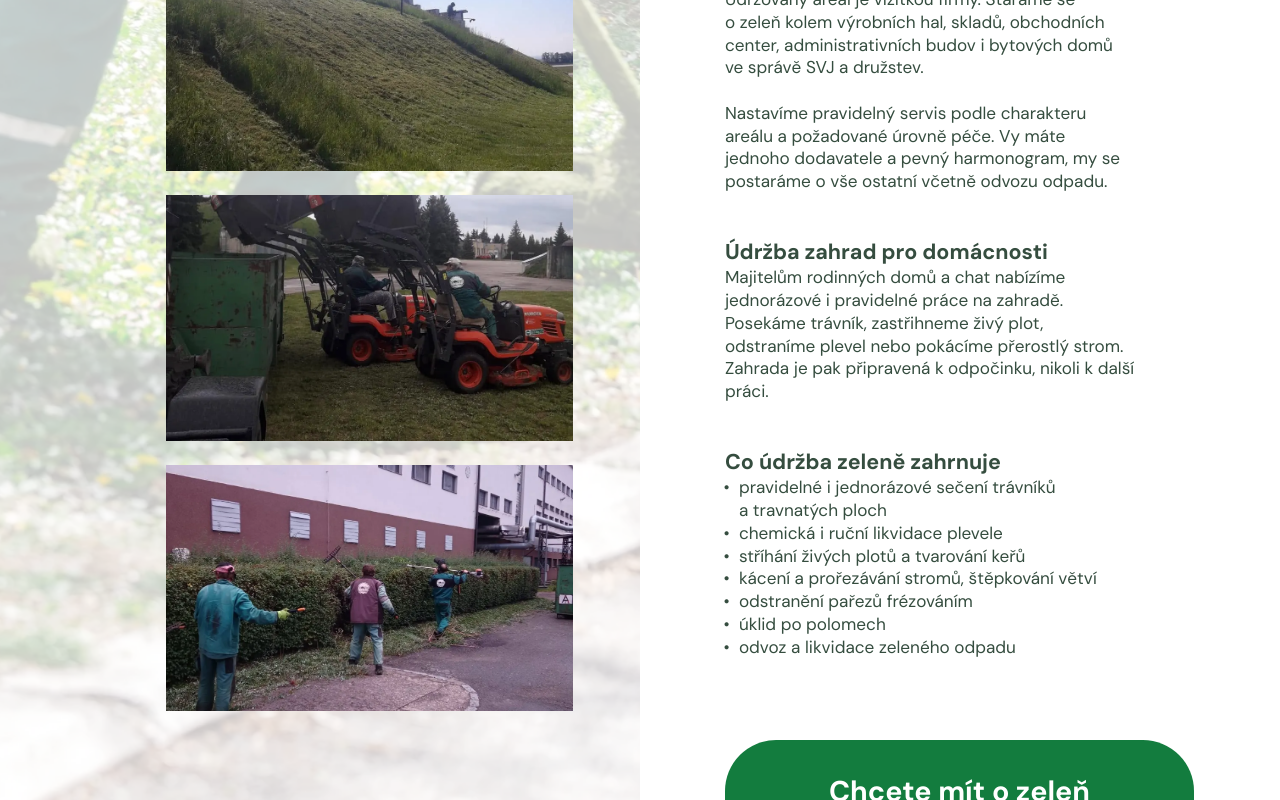
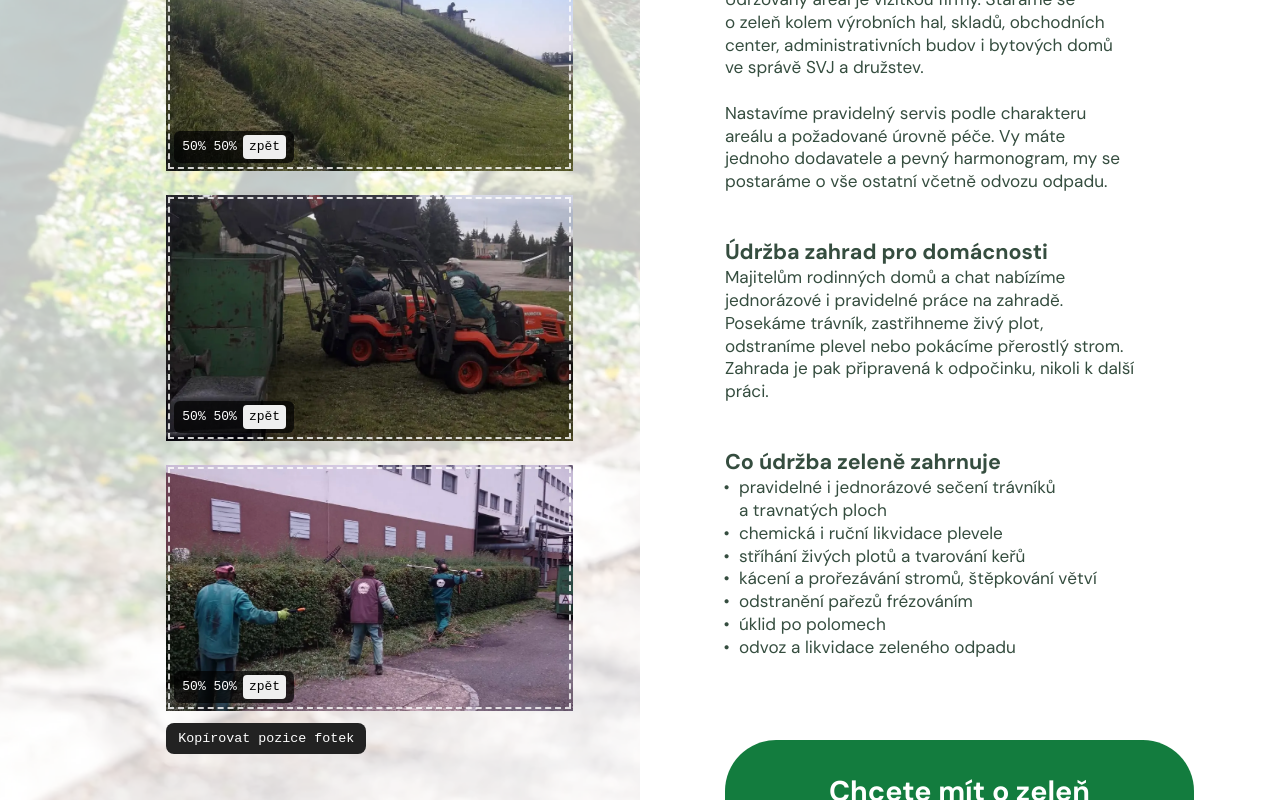
Before and after one commit to ToCatchTo/vopa, a React (Vite) app: page /udrzba-zelene in a window 1280 px wide. Shown: the part 860-1660 px from the top of the page. Built offline with nearby package versions, Linux system fonts and the light colour scheme.

Commit message:
Dev režim: posouvání výřezu doplňkových fotek tažením
Co-Authored-By: Claude Opus 5.5 <noreply@anthropic.com>
Claude-Session: https://claude.ai/code/session_01JuB1H5dWbhBVpcPyXVKVas

```diff
--- a/src/components/PhotoCarousel.tsx
+++ b/src/components/PhotoCarousel.tsx
@@ -3,6 +3,7 @@ import { Box } from '@mui/material'
 import type { SxProps, Theme } from '@mui/material/styles'
 import content, { type ServicePhoto } from '@/content/content'
 import { hoverDarken } from '@/theme/interactions'
+import { storedPosition } from '@/utils/photoPosition'
 
 interface PhotoCarouselProps {
   photos: ServicePhoto[]
@@ -65,7 +66,7 @@ export default function PhotoCarousel({ photos, alt, sx }: PhotoCarouselProps) {
               loading="lazy"
               decoding="async"
               aria-hidden={i !== position}
-              sx={{ display: 'block', flex: '0 0 100%', width: '100%', aspectRatio: '393 / 240', objectFit: 'cover', objectPosition: photo.position ?? 'center' }}
+              sx={{ display: 'block', flex: '0 0 100%', width: '100%', aspectRatio: '393 / 240', objectFit: 'cover', objectPosition: storedPosition(photo.src, photo.position) }}
             />
           ))}
         </Box>
--- a/src/components/PhotoColumn.tsx
+++ b/src/components/PhotoColumn.tsx
@@ -1,7 +1,10 @@
+import { useState } from 'react'
 import { Box } from '@mui/material'
 import type { SxProps, Theme } from '@mui/material/styles'
 import { fluid } from '@/utils/fluid'
 import type { ServicePhoto } from '@/content/content'
+import { storedPosition } from '@/utils/photoPosition'
+import PhotoPositionEditor from '@/components/PhotoPositionEditor'
 
 interface PhotoColumnProps {
   photos: ServicePhoto[]
@@ -11,6 +14,7 @@ interface PhotoColumnProps {
 
 // Sloupec fotografií pod úvodem stránky služby
 export default function PhotoColumn({ photos, alt, sx }: PhotoColumnProps) {
+  if (import.meta.env.DEV) return <PhotoColumnEditor photos={photos} alt={alt} sx={sx} />
   return (
     <Box sx={sx}>
       {photos.map((photo, i) => (
@@ -35,3 +39,44 @@ export default function PhotoColumn({ photos, alt, sx }: PhotoColumnProps) {
     </Box>
   )
 }
+
+// Dev režim: fotky jdou posouvat tažením a pozice se dají zkopírovat
+function PhotoColumnEditor({ photos, alt, sx }: PhotoColumnProps) {
+  const [positions, setPositions] = useState<Record<string, string>>(() =>
+    Object.fromEntries(photos.map((photo) => [photo.src, storedPosition(photo.src, photo.position)])),
+  )
+  const [copied, setCopied] = useState(false)
+
+  const copyAll = async () => {
+    const text = photos.map((photo) => `${photo.src}: ${positions[photo.src]}`).join('\n')
+    try {
+      await navigator.clipboard.writeText(text)
+      setCopied(true)
+      setTimeout(() => setCopied(false), 1500)
+    } catch {
+      window.prompt('Zkopíruj pozice:', text)
+    }
+  }
+
+  return (
+    <Box sx={sx}>
+      {photos.map((photo, i) => (
+        <PhotoPositionEditor
+          key={photo.src}
+          photo={photo}
+          alt={i === 0 ? alt : ''}
+          onChange={(src, position) => setPositions((prev) => ({ ...prev, [src]: position }))}
+          sx={{ mt: i === 0 ? 0 : fluid(16, 30) }}
+        />
+      ))}
+      <Box
+        component="button"
+        type="button"
+        onClick={copyAll}
+        sx={{ mt: '12px', px: '12px', py: '8px', border: 0, borderRadius: '8px', bgcolor: '#222', color: '#fff', cursor: 'pointer', fontFamily: 'monospace' }}
+      >
+        {copied ? 'Zkopírováno' : 'Kopírovat pozice fotek'}
+      </Box>
+    </Box>
+  )
+}
--- /dev/null
+++ b/src/components/PhotoPositionEditor.tsx
@@ -0,0 +1,106 @@
+import { useRef, useState } from 'react'
+import { Box } from '@mui/material'
+import type { SxProps, Theme } from '@mui/material/styles'
+import type { ServicePhoto } from '@/content/content'
+import { formatPosition, parsePosition, savePosition, storedPosition, type PhotoPoint } from '@/utils/photoPosition'
+
+interface PhotoPositionEditorProps {
+  photo: ServicePhoto
+  alt: string
+  sx?: SxProps<Theme>
+  onChange: (src: string, position: string) => void
+}
+
+const labelSx: SxProps<Theme> = {
+  position: 'absolute',
+  left: 8,
+  bottom: 8,
+  display: 'flex',
+  gap: '6px',
+  alignItems: 'center',
+  px: '8px',
+  py: '4px',
+  borderRadius: '6px',
+  bgcolor: 'rgba(0, 0, 0, 0.7)',
+  color: '#fff',
+  fontSize: '13px',
+  fontFamily: 'monospace',
+  '& button': { font: 'inherit', cursor: 'pointer', border: 0, borderRadius: '4px', px: '6px', py: '2px' },
+}
+
+// Ladění výřezu fotky tažením myší (jen v dev režimu, do produkce se nedostane)
+export default function PhotoPositionEditor({ photo, alt, sx, onChange }: PhotoPositionEditorProps) {
+  const [point, setPoint] = useState<PhotoPoint>(() => parsePosition(storedPosition(photo.src, photo.position)))
+  const drag = useRef<{ startX: number; startY: number; start: PhotoPoint; overflowX: number; overflowY: number } | null>(null)
+
+  const update = (next: PhotoPoint) => {
+    setPoint(next)
+    const value = formatPosition(next)
+    savePosition(photo.src, value)
+    onChange(photo.src, value)
+  }
+
+  const onPointerDown = (event: React.PointerEvent<HTMLImageElement>) => {
+    const img = event.currentTarget
+    const box = img.getBoundingClientRect()
+    // O kolik je fotka při object-fit: cover větší než rámeček
+    const scale = Math.max(box.width / img.naturalWidth, box.height / img.naturalHeight)
+    drag.current = {
+      startX: event.clientX,
+      startY: event.clientY,
+      start: point,
+      overflowX: img.naturalWidth * scale - box.width,
+      overflowY: img.naturalHeight * scale - box.height,
+    }
+    img.setPointerCapture(event.pointerId)
+    event.preventDefault()
+  }
+
+  const onPointerMove = (event: React.PointerEvent<HTMLImageElement>) => {
+    const state = drag.current
+    if (!state) return
+    const clamp = (value: number) => Math.min(100, Math.max(0, value))
+    // Tažení doprava/dolů posouvá fotku za kurzorem
+    const x = state.overflowX > 1 ? clamp(state.start.x - ((event.clientX - state.startX) / state.overflowX) * 100) : state.start.x
+    const y = state.overflowY > 1 ? clamp(state.start.y - ((event.clientY - state.startY) / state.overflowY) * 100) : state.start.y
+    update({ x, y })
+  }
+
+  const reset = () => {
+    savePosition(photo.src, null)
+    const original = parsePosition(photo.position)
+    setPoint(original)
+    onChange(photo.src, formatPosition(original))
+  }
+
+  return (
+    <Box sx={{ position: 'relative', ...sx } as SxProps<Theme>}>
+      <Box
+        component="img"
+        src={photo.src}
+        alt={alt}
+        draggable={false}
+        onPointerDown={onPointerDown}
+        onPointerMove={onPointerMove}
+        onPointerUp={() => (drag.current = null)}
+        sx={{
+          display: 'block',
+          width: '100%',
+          aspectRatio: '536 / 324',
+          objectFit: 'cover',
+          objectPosition: formatPosition(point),
+          cursor: 'move',
+          touchAction: 'none',
+          outline: '2px dashed rgba(255, 255, 255, 0.8)',
+          outlineOffset: '-4px',
+        }}
+      />
+      <Box sx={labelSx}>
+        {formatPosition(point)}
+        <button type="button" onClick={reset}>
+          zpět
+        </button>
+      </Box>
+    </Box>
+  )
+}
--- /dev/null
+++ b/src/utils/photoPosition.ts
@@ -0,0 +1,41 @@
+// Pozice výřezu fotky (object-position) a její dočasné uložení při ladění v dev režimu
+
+const keywords: Record<string, number> = { left: 0, top: 0, center: 50, right: 100, bottom: 100 }
+const storagePrefix = 'vopa-photo-position:'
+
+export interface PhotoPoint {
+  x: number
+  y: number
+}
+
+// Převede CSS hodnotu ('center top', '30% 70%') na procenta
+export function parsePosition(value?: string): PhotoPoint {
+  const [first = 'center', second = 'center'] = (value ?? 'center').trim().split(/\s+/)
+  const toNumber = (part: string) => keywords[part] ?? (Number.parseFloat(part) || 0)
+  // Jediné klíčové slovo pro svislou osu ('top') patří na osu Y
+  if (second === 'center' && (first === 'top' || first === 'bottom')) return { x: 50, y: toNumber(first) }
+  return { x: toNumber(first), y: toNumber(second) }
+}
+
+export function formatPosition({ x, y }: PhotoPoint): string {
+  return `${Math.round(x)}% ${Math.round(y)}%`
+}
+
+// Uložená pozice z ladění (jen v dev režimu), jinak výchozí z content.ts
+export function storedPosition(src: string, fallback?: string): string {
+  if (!import.meta.env.DEV) return fallback ?? 'center'
+  try {
+    return localStorage.getItem(storagePrefix + src) ?? fallback ?? 'center'
+  } catch {
+    return fallback ?? 'center'
+  }
+}
+
+export function savePosition(src: string, value: string | null) {
+  try {
+    if (value === null) localStorage.removeItem(storagePrefix + src)
+    else localStorage.setItem(storagePrefix + src, value)
+  } catch {
+    // Úložiště není dostupné, pozice platí jen do obnovení stránky
+  }
+}
```
